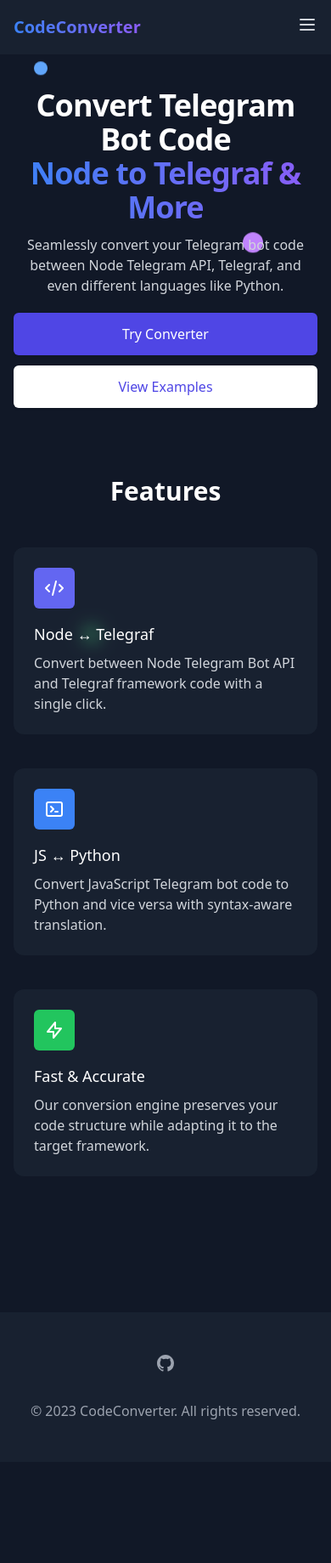
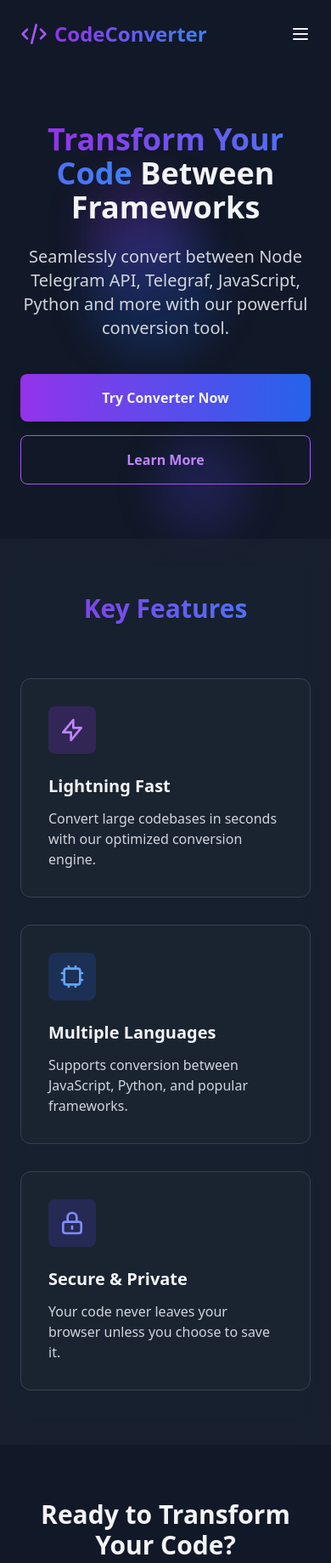
Before and after one commit to efeurhobobullish/code-converter, a plain HTML site: page public/index.html in a window 390 px wide. Shown: the top 1839 px of the page at 85% size. Before the commit the page ends 1720 px from the top, so only its background shows below. Drawn offline with nearby package versions, Linux system fonts and the light colour scheme.

Commit message:
Update index.html

```diff
--- a/public/index.html
+++ b/public/index.html
@@ -3,180 +3,153 @@
 <head>
   <meta charset="UTF-8">
   <meta name="viewport" content="width=device-width, initial-scale=1.0">
-  <title>Code Converter | Node Telegram to Telegraf & More</title>
+  <title>Code Converter Pro | Transform Between Frameworks</title>
   <script src="https://cdn.tailwindcss.com"></script>
-  <script>
-    tailwind.config = {
-      theme: {
-        extend: {
-          animation: {
-            float: 'float 3s ease-in-out infinite',
-            pulse: 'pulse 2s ease-in-out infinite',
-          },
-          keyframes: {
-            float: {
-              '0%, 100%': { transform: 'translateY(0)' },
-              '50%': { transform: 'translateY(-10px)' },
-            },
-            pulse: {
-              '0%, 100%': { opacity: '1' },
-              '50%': { opacity: '0.5' },
+  <link rel="stylesheet" href="styles.css">
+  <style type="text/tailwindcss">
+    @layer utilities {
+      .animate-float {
+        animation: float 6s ease-in-out infinite;
       }
+      .animate-float-delay {
+        animation: float 6s ease-in-out infinite 2s;
       }
+      @keyframes float {
+        0%, 100% { transform: translateY(0); }
+        50% { transform: translateY(-20px); }
       }
+      .gradient-text {
+        @apply bg-clip-text text-transparent bg-gradient-to-r from-purple-600 to-blue-500;
       }
-    }
-  </script>
-  <style>
-    .gradient-text {
-      background-clip: text;
-      -webkit-background-clip: text;
-      color: transparent;
-      background-image: linear-gradient(to right, #3b82f6, #8b5cf6);
-    }
-    .glass-card {
-      background: rgba(31, 41, 55, 0.6);
-      backdrop-filter: blur(10px);
     }
   </style>
 </head>
-<body class="bg-gray-900 text-white min-h-screen">
+<body class="bg-gray-900 text-gray-100 min-h-screen">
   <!-- Animated background elements -->
   <div class="fixed inset-0 overflow-hidden pointer-events-none">
-    <div class="absolute top-20 left-10 w-4 h-4 bg-blue-400 rounded-full animate-float"></div>
-    <div class="absolute top-1/3 right-20 w-6 h-6 bg-purple-400 rounded-full animate-float animation-delay-500"></div>
-    <div class="absolute bottom-20 left-1/4 w-5 h-5 bg-green-400 rounded-full animate-float animation-delay-1000"></div>
+    <div class="absolute top-1/4 left-1/4 w-32 h-32 rounded-full bg-purple-600 opacity-20 blur-xl animate-float"></div>
+    <div class="absolute top-1/3 right-1/3 w-40 h-40 rounded-full bg-blue-600 opacity-20 blur-xl animate-float-delay"></div>
+    <div class="absolute bottom-1/4 right-1/4 w-28 h-28 rounded-full bg-indigo-600 opacity-20 blur-xl animate-float"></div>
   </div>
 
   <!-- Navigation -->
-  <nav class="relative z-10 glass-card">
-    <div class="max-w-7xl mx-auto px-4 sm:px-6 lg:px-8">
-      <div class="flex items-center justify-between h-16">
-        <div class="flex items-center">
-          <div class="flex-shrink-0">
-            <span class="text-xl font-bold gradient-text">CodeConverter</span>
+  <nav class="relative z-10 py-6 px-6 md:px-12 flex justify-between items-center">
+    <div class="flex items-center space-x-2">
+      <svg class="w-8 h-8 text-purple-500" fill="none" stroke="currentColor" viewBox="0 0 24 24">
+        <path stroke-linecap="round" stroke-linejoin="round" stroke-width="2" d="M10 20l4-16m4 4l4 4-4 4M6 16l-4-4 4-4"></path>
+      </svg>
+      <span class="text-2xl font-bold gradient-text">CodeConverter</span>
     </div>
-          <div class="hidden md:block">
-            <div class="ml-10 flex items-baseline space-x-4">
-              <a href="/" class="px-3 py-2 rounded-md text-sm font-medium text-white bg-gray-900">Home</a>
-              <a href="converter.html" class="px-3 py-2 rounded-md text-sm font-medium text-gray-300 hover:text-white hover:bg-gray-700">Converter</a>
-              <a href="examples.html" class="px-3 py-2 rounded-md text-sm font-medium text-gray-300 hover:text-white hover:bg-gray-700">Examples</a>
-              <a href="about.html" class="px-3 py-2 rounded-md text-sm font-medium text-gray-300 hover:text-white hover:bg-gray-700">About</a>
+    <div class="hidden md:flex space-x-8">
+      <a href="#" class="hover:text-purple-400 transition">Home</a>
+      <a href="converter.html" class="hover:text-purple-400 transition">Converter</a>
+      <a href="#" class="hover:text-purple-400 transition">Features</a>
+      <a href="#" class="hover:text-purple-400 transition">About</a>
     </div>
-          </div>
-        </div>
-        <div class="md:hidden">
-          <button id="mobile-menu-button" class="text-gray-300 hover:text-white focus:outline-none">
-            <svg class="h-6 w-6" fill="none" viewBox="0 0 24 24" stroke="currentColor">
-              <path stroke-linecap="round" stroke-linejoin="round" stroke-width="2" d="M4 6h16M4 12h16M4 18h16" />
+    <button class="md:hidden">
+      <svg class="w-6 h-6" fill="none" stroke="currentColor" viewBox="0 0 24 24">
+        <path stroke-linecap="round" stroke-linejoin="round" stroke-width="2" d="M4 6h16M4 12h16M4 18h16"></path>
       </svg>
     </button>
-        </div>
-      </div>
-    </div>
-    <div id="mobile-menu" class="hidden md:hidden glass-card">
-      <div class="px-2 pt-2 pb-3 space-y-1 sm:px-3">
-        <a href="/" class="block px-3 py-2 rounded-md text-base font-medium text-white bg-gray-900">Home</a>
-        <a href="converter.html" class="block px-3 py-2 rounded-md text-base font-medium text-gray-300 hover:text-white hover:bg-gray-700">Converter</a>
-        <a href="examples.html" class="block px-3 py-2 rounded-md text-base font-medium text-gray-300 hover:text-white hover:bg-gray-700">Examples</a>
-        <a href="about.html" class="block px-3 py-2 rounded-md text-base font-medium text-gray-300 hover:text-white hover:bg-gray-700">About</a>
-      </div>
-    </div>
   </nav>
 
   <!-- Hero Section -->
-  <main class="relative z-10 mt-10 mx-auto max-w-7xl px-4 sm:mt-12 sm:px-6 lg:mt-16 lg:px-8">
-    <div class="text-center">
-      <h1 class="text-4xl tracking-tight font-extrabold sm:text-5xl md:text-6xl">
-        <span class="block">Convert Telegram Bot Code</span>
-        <span class="block gradient-text">Node to Telegraf & More</span>
+  <main class="relative z-10 container mx-auto px-6 md:px-12 py-16 md:py-24">
+    <div class="max-w-3xl mx-auto text-center">
+      <h1 class="text-4xl md:text-6xl font-bold mb-6">
+        <span class="gradient-text">Transform Your Code</span> Between Frameworks
       </h1>
-      <p class="mt-3 max-w-md mx-auto text-base text-gray-300 sm:text-lg md:mt-5 md:text-xl md:max-w-3xl">
-        Seamlessly convert your Telegram bot code between Node Telegram API, Telegraf, and even different languages like Python.
+      <p class="text-xl text-gray-300 mb-10">
+        Seamlessly convert between Node Telegram API, Telegraf, JavaScript, Python and more with our powerful conversion tool.
       </p>
-      <div class="mt-5 max-w-md mx-auto sm:flex sm:justify-center md:mt-8">
-        <div class="rounded-md shadow">
-          <a href="converter.html" class="w-full flex items-center justify-center px-8 py-3 border border-transparent text-base font-medium rounded-md text-white bg-indigo-600 hover:bg-indigo-700 md:py-4 md:text-lg md:px-10 transform transition hover:scale-105">
-            Try Converter
+      <div class="flex flex-col sm:flex-row justify-center gap-4">
+        <a href="converter.html" class="px-8 py-4 bg-gradient-to-r from-purple-600 to-blue-600 rounded-lg font-semibold hover:opacity-90 transition shadow-lg hover:shadow-xl transform hover:-translate-y-1">
+          Try Converter Now
         </a>
-        </div>
-        <div class="mt-3 rounded-md shadow sm:mt-0 sm:ml-3">
-          <a href="examples.html" class="w-full flex items-center justify-center px-8 py-3 border border-transparent text-base font-medium rounded-md text-indigo-600 bg-white hover:bg-gray-50 md:py-4 md:text-lg md:px-10 transform transition hover:scale-105">
-            View Examples
+        <a href="#" class="px-8 py-4 border border-purple-500 text-purple-400 rounded-lg font-semibold hover:bg-purple-900/30 transition">
+          Learn More
         </a>
-        </div>
       </div>
     </div>
   </main>
 
   <!-- Features Section -->
-  <section class="relative z-10 mt-20 pb-20">
-    <div class="max-w-7xl mx-auto px-4 sm:px-6 lg:px-8">
-      <h2 class="text-3xl font-extrabold text-white text-center mb-12">Features</h2>
-      <div class="grid grid-cols-1 gap-10 md:grid-cols-3">
+  <section class="relative z-10 py-16 md:py-24 bg-gray-800/50 backdrop-blur-lg">
+    <div class="container mx-auto px-6 md:px-12">
+      <h2 class="text-3xl md:text-4xl font-bold text-center mb-16 gradient-text">Key Features</h2>
+
+      <div class="grid md:grid-cols-3 gap-8">
         <!-- Feature 1 -->
-        <div class="glass-card rounded-xl p-6 transform transition hover:scale-105 hover:shadow-lg hover:shadow-purple-500/20">
-          <div class="flex items-center justify-center h-12 w-12 rounded-md bg-indigo-500 text-white mb-4">
-            <svg xmlns="http://www.w3.org/2000/svg" class="h-6 w-6" fill="none" viewBox="0 0 24 24" stroke="currentColor">
-              <path stroke-linecap="round" stroke-linejoin="round" stroke-width="2" d="M10 20l4-16m4 4l4 4-4 4M6 16l-4-4 4-4" />
+        <div class="bg-gray-800/50 p-8 rounded-xl border border-gray-700 hover:border-purple-500 transition group">
+          <div class="w-14 h-14 bg-purple-600/20 rounded-lg flex items-center justify-center mb-6 group-hover:bg-purple-600/40 transition">
+            <svg class="w-8 h-8 text-purple-400" fill="none" stroke="currentColor" viewBox="0 0 24 24">
+              <path stroke-linecap="round" stroke-linejoin="round" stroke-width="2" d="M13 10V3L4 14h7v7l9-11h-7z"></path>
             </svg>
           </div>
-          <h3 class="text-lg font-medium text-white mb-2">Node ↔ Telegraf</h3>
-          <p class="text-gray-300">
-            Convert between Node Telegram Bot API and Telegraf framework code with a single click.
-          </p>
+          <h3 class="text-xl font-semibold mb-3">Lightning Fast</h3>
+          <p class="text-gray-300">Convert large codebases in seconds with our optimized conversion engine.</p>
         </div>
 
         <!-- Feature 2 -->
-        <div class="glass-card rounded-xl p-6 transform transition hover:scale-105 hover:shadow-lg hover:shadow-blue-500/20">
-          <div class="flex items-center justify-center h-12 w-12 rounded-md bg-blue-500 text-white mb-4">
-            <svg xmlns="http://www.w3.org/2000/svg" class="h-6 w-6" fill="none" viewBox="0 0 24 24" stroke="currentColor">
-              <path stroke-linecap="round" stroke-linejoin="round" stroke-width="2" d="M8 9l3 3-3 3m5 0h3M5 20h14a2 2 0 002-2V6a2 2 0 00-2-2H5a2 2 0 00-2 2v12a2 2 0 002 2z" />
+        <div class="bg-gray-800/50 p-8 rounded-xl border border-gray-700 hover:border-blue-500 transition group">
+          <div class="w-14 h-14 bg-blue-600/20 rounded-lg flex items-center justify-center mb-6 group-hover:bg-blue-600/40 transition">
+            <svg class="w-8 h-8 text-blue-400" fill="none" stroke="currentColor" viewBox="0 0 24 24">
+              <path stroke-linecap="round" stroke-linejoin="round" stroke-width="2" d="M9 3v2m6-2v2M9 19v2m6-2v2M5 9H3m2 6H3m18-6h-2m2 6h-2M7 19h10a2 2 0 002-2V7a2 2 0 00-2-2H7a2 2 0 00-2 2v10a2 2 0 002 2z"></path>
             </svg>
           </div>
-          <h3 class="text-lg font-medium text-white mb-2">JS ↔ Python</h3>
-          <p class="text-gray-300">
-            Convert JavaScript Telegram bot code to Python and vice versa with syntax-aware translation.
-          </p>
+          <h3 class="text-xl font-semibold mb-3">Multiple Languages</h3>
+          <p class="text-gray-300">Supports conversion between JavaScript, Python, and popular frameworks.</p>
         </div>
 
         <!-- Feature 3 -->
-        <div class="glass-card rounded-xl p-6 transform transition hover:scale-105 hover:shadow-lg hover:shadow-green-500/20">
-          <div class="flex items-center justify-center h-12 w-12 rounded-md bg-green-500 text-white mb-4">
-            <svg xmlns="http://www.w3.org/2000/svg" class="h-6 w-6" fill="none" viewBox="0 0 24 24" stroke="currentColor">
-              <path stroke-linecap="round" stroke-linejoin="round" stroke-width="2" d="M13 10V3L4 14h7v7l9-11h-7z" />
+        <div class="bg-gray-800/50 p-8 rounded-xl border border-gray-700 hover:border-indigo-500 transition group">
+          <div class="w-14 h-14 bg-indigo-600/20 rounded-lg flex items-center justify-center mb-6 group-hover:bg-indigo-600/40 transition">
+            <svg class="w-8 h-8 text-indigo-400" fill="none" stroke="currentColor" viewBox="0 0 24 24">
+              <path stroke-linecap="round" stroke-linejoin="round" stroke-width="2" d="M12 15v2m-6 4h12a2 2 0 002-2v-6a2 2 0 00-2-2H6a2 2 0 00-2 2v6a2 2 0 002 2zm10-10V7a4 4 0 00-8 0v4h8z"></path>
             </svg>
           </div>
-          <h3 class="text-lg font-medium text-white mb-2">Fast & Accurate</h3>
-          <p class="text-gray-300">
-            Our conversion engine preserves your code structure while adapting it to the target framework.
-          </p>
+          <h3 class="text-xl font-semibold mb-3">Secure & Private</h3>
+          <p class="text-gray-300">Your code never leaves your browser unless you choose to save it.</p>
         </div>
       </div>
     </div>
   </section>
 
-  <!-- Footer -->
-  <footer class="relative z-10 glass-card mt-20">
-    <div class="max-w-7xl mx-auto py-12 px-4 sm:px-6 lg:px-8">
-      <div class="flex flex-col items-center justify-between md:flex-row">
-        <div class="flex justify-center md:order-2 space-x-6">
-          <a href="#" class="text-gray-400 hover:text-white">
-            <span class="sr-only">GitHub</span>
-            <svg class="h-6 w-6" fill="currentColor" viewBox="0 0 24 24" aria-hidden="true">
-              <path fill-rule="evenodd" d="M12 2C6.477 2 2 6.484 2 12.017c0 4.425 2.865 8.18 6.839 9.504.5.092.682-.217.682-.483 0-.237-.008-.868-.013-1.703-2.782.605-3.369-1.343-3.369-1.343-.454-1.158-1.11-1.466-1.11-1.466-.908-.62.069-.608.069-.608 1.003.07 1.531 1.032 1.531 1.032.892 1.53 2.341 1.088 2.91.832.092-.647.35-1.088.636-1.338-2.22-.253-4.555-1.113-4.555-4.951 0-1.093.39-1.988 1.029-2.688-.103-.253-.446-1.272.098-2.65 0 0 .84-.27 2.75 1.026A9.564 9.564 0 0112 6.844c.85.004 1.705.115 2.504.337 1.909-1.296 2.747-1.027 2.747-1.027.546 1.379.202 2.398.1 2.651.64.7 1.028 1.595 1.028 2.688 0 3.848-2.339 4.695-4.566 4.943.359.309.678.92.678 1.855 0 1.338-.012 2.419-.012 2.747 0 .268.18.58.688.482A10.019 10.019 0 0022 12.017C22 6.484 17.522 2 12 2z" clip-rule="evenodd" />
-            </svg>
+  <!-- CTA Section -->
+  <section class="relative z-10 py-16 md:py-24">
+    <div class="container mx-auto px-6 md:px-12 text-center">
+      <h2 class="text-3xl md:text-4xl font-bold mb-6">Ready to Transform Your Code?</h2>
+      <p class="text-xl text-gray-300 max-w-2xl mx-auto mb-10">
+        Join thousands of developers who save hours by using our conversion tools.
+      </p>
+      <a href="converter.html" class="inline-block px-8 py-4 bg-gradient-to-r from-purple-600 to-blue-600 rounded-lg font-semibold hover:opacity-90 transition shadow-lg hover:shadow-xl transform hover:-translate-y-1">
+        Start Converting Now
       </a>
     </div>
-        <div class="mt-8 md:mt-0 md:order-1">
-          <p class="text-center text-base text-gray-400">
-            &copy; 2023 CodeConverter. All rights reserved.
-          </p>
+  </section>
+
+  <!-- Footer -->
+  <footer class="relative z-10 py-12 border-t border-gray-800">
+    <div class="container mx-auto px-6 md:px-12">
+      <div class="flex flex-col md:flex-row justify-between items-center">
+        <div class="flex items-center space-x-2 mb-6 md:mb-0">
+          <svg class="w-6 h-6 text-purple-500" fill="none" stroke="currentColor" viewBox="0 0 24 24">
+            <path stroke-linecap="round" stroke-linejoin="round" stroke-width="2" d="M10 20l4-16m4 4l4 4-4 4M6 16l-4-4 4-4"></path>
+          </svg>
+          <span class="text-xl font-bold gradient-text">CodeConverter</span>
         </div>
+        <div class="flex space-x-6">
+          <a href="#" class="text-gray-400 hover:text-purple-400 transition">Privacy</a>
+          <a href="#" class="text-gray-400 hover:text-purple-400 transition">Terms</a>
+          <a href="#" class="text-gray-400 hover:text-purple-400 transition">Contact</a>
+        </div>
+      </div>
+      <div class="mt-8 text-center text-gray-500 text-sm">
+        &copy; 2025 CodeConverter. All rights reserved.
       </div>
     </div>
   </footer>
 
-  <script src="/js/main.js"></script>
+  <script src="scripts/animations.js"></script>
 </body>
 </html>
```
Lines whose indentation alone changed are shown as unchanged.
